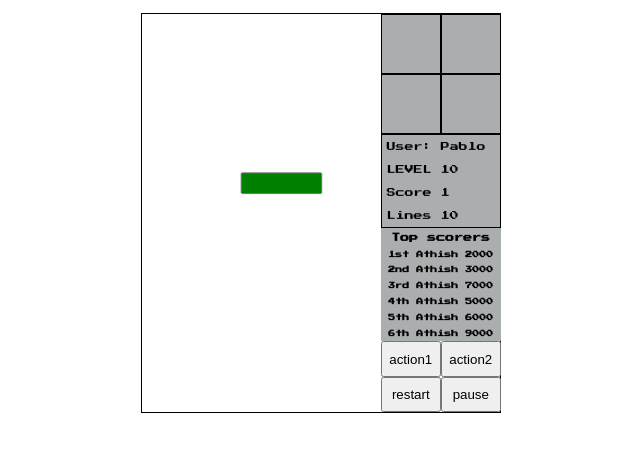
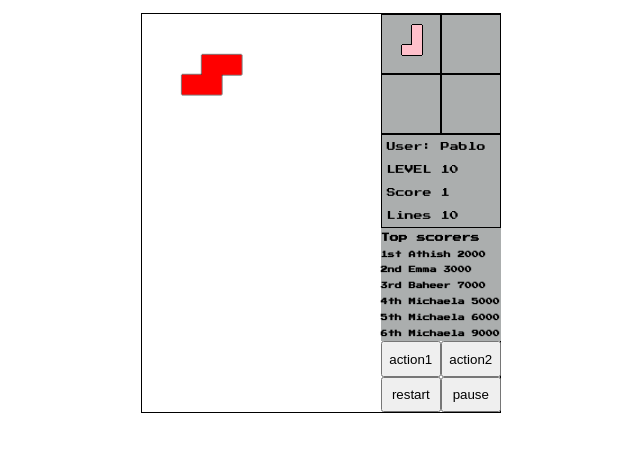
Before and after one commit to PabloJulianRial/tetris, a website built with Vite: page index.html in a window 1280 px wide. Shown: the part 35-486 px from the top of the page, without its empty margins (319-959 px from the left). Built offline with nearby package versions, Linux system fonts and the light colour scheme.

Commit message:
add logic to contain the falling shape in the canvas, added properties to Shapes.ts

```diff
--- a/src/main.ts
+++ b/src/main.ts
@@ -3,17 +3,39 @@ import { Shape, shapesArray } from "./shapes";
 import { nextShapesArray } from "./nextShapes";
 import { users } from "./users";
 
-const level =document.querySelector<HTMLDivElement>(".game__display__stats__level")
-const score =document.querySelector<HTMLDivElement>(".game__display__stats__score")
-const lines =document.querySelector<HTMLDivElement>(".game__display__stats__lines")
-const user =document.querySelector<HTMLDivElement>(".game__display__stats__user")
-const scoreOne =document.querySelector<HTMLDivElement>(".game__display__scores__one")
-const scoreTwo =document.querySelector<HTMLDivElement>(".game__display__scores__two")
-const scoreThree =document.querySelector<HTMLDivElement>(".game__display__scores__three")
-const scoreFour =document.querySelector<HTMLDivElement>(".game__display__scores__four")
-const scoreFive =document.querySelector<HTMLDivElement>(".game__display__scores__five")
-const scoreSix =document.querySelector<HTMLDivElement>(".game__display__scores__six")
-const next = document.querySelector<HTMLButtonElement>(".game__display__next__item")
+const level = document.querySelector<HTMLDivElement>(
+  ".game__display__stats__level"
+);
+const score = document.querySelector<HTMLDivElement>(
+  ".game__display__stats__score"
+);
+const lines = document.querySelector<HTMLDivElement>(
+  ".game__display__stats__lines"
+);
+const user = document.querySelector<HTMLDivElement>(
+  ".game__display__stats__user"
+);
+const scoreOne = document.querySelector<HTMLDivElement>(
+  ".game__display__scores__one"
+);
+const scoreTwo = document.querySelector<HTMLDivElement>(
+  ".game__display__scores__two"
+);
+const scoreThree = document.querySelector<HTMLDivElement>(
+  ".game__display__scores__three"
+);
+const scoreFour = document.querySelector<HTMLDivElement>(
+  ".game__display__scores__four"
+);
+const scoreFive = document.querySelector<HTMLDivElement>(
+  ".game__display__scores__five"
+);
+const scoreSix = document.querySelector<HTMLDivElement>(
+  ".game__display__scores__six"
+);
+const next = document.querySelector<HTMLButtonElement>(
+  ".game__display__next__item"
+);
 
 const canvas = document.getElementById("game__board") as HTMLCanvasElement;
 const canvasNext1 = document.getElementById("next1") as HTMLCanvasElement;
@@ -22,69 +44,112 @@ const ctx = canvas.getContext("2d");
 const ctx1 = canvasNext1.getContext("2d");
 const ctx2 = canvasNext2.getContext("2d");
 
-if (!ctx || !next || !ctx1 || !ctx2 || !level || !score || !lines || !user || !scoreOne || !scoreTwo ||
-   !scoreThree || !scoreFour || !scoreFive || !scoreSix) {
+if (
+  !ctx ||
+  !next ||
+  !ctx1 ||
+  !ctx2 ||
+  !level ||
+  !score ||
+  !lines ||
+  !user ||
+  !scoreOne ||
+  !scoreTwo ||
+  !scoreThree ||
+  !scoreFour ||
+  !scoreFive ||
+  !scoreSix
+) {
   throw new Error("Error rendering game");
 }
 
-let currentLevel: number = 10
-let currentScore: number = 1
-let currentLines: number = 10
-let currentShape: Shape = shapesArray[1]
-let currentNextShape: Shape = nextShapesArray[1]
-let fallInterval: number = 2000  - 6000*currentLevel/35
+//----------the array of shapes to fall-----------
+let generatedShapesArray: Shape[] = [];
 
-level.innerText = `LEVEL ${currentLevel}`
-score.innerText = `Score  ${currentScore}`
-lines.innerText = `Lines ${currentLines}`
-user.innerText = `User: ${users[0].username}`
-scoreOne.innerText = `1st ${users[1].username} ${users[1].score}`
-scoreTwo.innerText = `2nd ${users[1].username} ${users[2].score}`
-scoreThree.innerText = `3rd ${users[1].username} ${users[3].score}`
-scoreFour.innerText = `4th ${users[1].username} ${users[4].score}`
-scoreFive.innerText = `5th ${users[1].username} ${users[5].score}`
-scoreSix.innerText = `6th ${users[1].username} ${users[6].score}`
+for (let shapeIndex: number = 0; shapeIndex < 500; shapeIndex++) {
+  const newShape: Shape =
+    shapesArray[Math.floor(Math.random() * shapesArray.length)];
+  generatedShapesArray.unshift(newShape);
+}
+let currentShape = generatedShapesArray[0];
+let currentLevel: number = 10;
+let currentScore: number = 1;
+let currentLines: number = 10;
+let fallInterval: number = 80;
 
-const generateRandomShape = () : Shape  =>{
-  currentShape = shapesArray[Math.floor(Math.random() * shapesArray.length)]
- return currentShape
-}
+level.innerText = `LEVEL ${currentLevel}`;
+score.innerText = `Score  ${currentScore}`;
+lines.innerText = `Lines ${currentLines}`;
+user.innerText = `User: ${users[0].username}`;
+scoreOne.innerText = `1st ${users[1].username} ${users[1].score}`;
+scoreTwo.innerText = `2nd ${users[2].username} ${users[2].score}`;
+scoreThree.innerText = `3rd ${users[3].username} ${users[3].score}`;
+scoreFour.innerText = `4th ${users[4].username} ${users[4].score}`;
+scoreFive.innerText = `5th ${users[5].username} ${users[5].score}`;
+scoreSix.innerText = `6th ${users[6].username} ${users[6].score}`;
 
-const drawRandomShape = () =>{
+//--------logic to draw the shape------------------
+const drawRandomShape = () => {
+  //-------checking if the shape touches the bottom or the sides---------------
+  if (
+    currentShape.yPos < 380 &&
+    currentShape.xPosStart >= 0 &&
+    currentShape.xPosEnd < 260
+  ) {
     ctx.clearRect(0, 0, canvas.width, canvas.height);
     ctx.beginPath();
-  ctx.strokeStyle = 'black'
-  ctx.fillStyle = `${currentShape.color}`
-  currentShape.lineTo.forEach((line) =>{
-    const x = line[0]
-    const y = line[1] + currentShape.speed
-    ctx.lineTo(x, y)
+    ctx.strokeStyle = "black";
+    ctx.fillStyle = `${currentShape.color}`;
+    currentShape.lineTo.forEach((line) => {
+      const x = line[0];
+      const y = line[1] + currentShape.yPos;
+      ctx.lineTo(x, y);
+    });
+    ctx.stroke();
+    ctx.fill();
+    currentShape.yPos += 1;
+    drawNext1Shape();
 
-  })
-  ctx.stroke();
-  ctx.fill()
-  currentShape.speed += 10
   }
-
-const drawNext1Shape = (shape: Shape) =>{
+};
+const drawNext1Shape = () => {
+  nextShapesArray.forEach((nextShape) => {
+    if (generatedShapesArray[1].id === nextShape.id) {
       ctx1.beginPath();
-  ctx1.moveTo(30, 20)
-  ctx1.strokeStyle = 'black'
-  ctx1.fillStyle = `${shape.color}`
-  shape.lineTo.forEach((line) =>{
-    const x = line[0]
-    const y = line[1]
-    ctx1.lineTo(x, y)
-  })
+      ctx1.moveTo(30, 20);
+      ctx1.strokeStyle = "black";
+      ctx1.fillStyle = `${nextShape.color}`;
+      nextShape.lineTo.forEach((line) => {
+        const x = line[0];
+        const y = line[1];
+        ctx1.lineTo(x, y);
+      });
       ctx1.stroke();
-  ctx1.fill()
+      ctx1.fill();
     }
-const clearCanvas = () => {
-  ctx.clearRect(0, 0, 240, 400);
+  });
 };
 
+const handleKeyDown = (event: KeyboardEvent) => {
+  if (event.key === "ArrowLeft") {
+    currentShape.lineTo.forEach((point) => {
+      point[0] -= 20;
+    });
+    currentShape.xPosStart -= 20;
+    currentShape.xPosEnd -= 20;
+  } else if (event.key === "ArrowRight") {
+    currentShape.lineTo.forEach((point) => {
+      point[0] += 20;
+    });
+    currentShape.xPosStart += 20;
+    currentShape.xPosEnd += 20;
+  } else if (event.key === "ArrowDown") {
+    currentShape.lineTo.forEach((point) => {
+      currentShape.yPos += 1;
+    });
+  }
+};
 
+document.addEventListener("keydown", handleKeyDown);
 
-setInterval(drawRandomShape, fallInterval)
-
-//drawNext1Shape(generateRandomShape())
+setInterval(drawRandomShape, fallInterval);
--- a/src/nextShapes.ts
+++ b/src/nextShapes.ts
@@ -1,16 +1,20 @@
 export type Shape = {
+  id:number
     speed:number ,
     color: string,
     lineTo:  number [][]
+
     rotate?: () => void
   }
   export const nextSquare: Shape = {
+    id:1,
     speed : 0,
     color: "blue",
     lineTo:[ [30, 20], [50, 20], [50, 40], [30,40], [30,20]]
   };
 
   export const nextStick: Shape = {
+    id:2,
     speed : 0,
   color: "green",
   rotate(){
@@ -19,6 +23,7 @@ export type Shape = {
   lineTo: [ [10, 20], [10, 30], [50, 30], [50, 20], [10, 20]]
   }
   export const nextEll: Shape = {
+    id:3,
     speed : 0,
   color: "yellow",
   rotate(){
@@ -27,6 +32,7 @@ export type Shape = {
   lineTo: [[20, 10], [20, 40], [50, 40], [50, 30], [30, 30], [30, 10], [20, 10]]
   }
   export const NextJey: Shape = {
+    id:4,
     speed : 0,
   color: "pink",
   rotate(){
@@ -35,6 +41,7 @@ export type Shape = {
   lineTo: [[30, 10], [40, 10], [40, 40], [20, 40], [20, 30], [30, 30], [30, 10]]
   }
   export const NextTee: Shape = {
+    id:5,
     speed : 0,
   color: "orange",
   rotate(){
@@ -43,6 +50,7 @@ export type Shape = {
   lineTo: [[15, 20],[45, 20],[45, 30], [35, 30], [35, 40], [25, 40], [25, 30], [15, 30], [15, 20]]
   }
   export const nextEss: Shape = {
+    id:6,
     speed : 0,
   color: "brown",
   rotate(){
@@ -51,6 +59,7 @@ export type Shape = {
   lineTo: [[40, 20], [20, 20], [20, 30], [30, 30], [30, 40], [50, 40], [50, 30], [40, 30], [40, 20]]
   }
   export const nextZee: Shape = {
+    id:7,
     speed : 0,
   color: "red",
   rotate(){
--- a/src/shapes.ts
+++ b/src/shapes.ts
@@ -1,17 +1,30 @@
 export type Shape = {
-  speed:number ,
+  id:number,
+  yPos:number ,
+  xPosStart:number,
+  xPosEnd:number,
+
+  variation: number,
   color: string,
   lineTo:  number [][]
   rotate?: () => void
 }
 export const square: Shape = {
-  speed : 0,
+  id:1,
+  yPos : 0,
+  xPosStart :100,
+  xPosEnd:140,
+  variation: 0,
   color: "blue",
-  lineTo:[ [100,0],[140, 0], [140, 40], [100, 40], [100,0]]
+  lineTo:[ [100,-20],[140, -20], [140, 20], [100, 20], [100,-20]]
 };
 
 export const stick: Shape = {
-  speed : 0,
+  id:2,
+  yPos : 0,
+  xPosStart :100,
+  xPosEnd:180,
+  variation: 0,
 color: "green",
 rotate(){
   //some logic
@@ -19,44 +32,66 @@ rotate(){
 lineTo: [ [100,0],[180, 0], [180, 20], [100, 20], [100, 0]]
 }
 export const ell: Shape = {
-  speed : 0,
+  id:3,
+  yPos : 0,
+  xPosStart :100,
+  xPosEnd:140,
+  variation: 0,
 color: "yellow",
 rotate(){
   //so,me logic
 },
-lineTo: [[100,0],[100, 60], [140, 60], [140, 40], [120, 40], [120, 0], [100, 0]]
+lineTo: [[100,-40],[100, 20], [140, 20], [140, 0], [120, 0], [120, -40], [100, -40]]
 }
 export const jey: Shape = {
-  speed : 0,
+  id:4,
+  yPos : 0,
+  xPosStart :60,
+  xPosEnd:100,
+  variation: 0,
 color: "pink",
 rotate(){
   //some logic
 },
-lineTo: [[100,0],[100, 60], [60, 60], [60, 40], [80, 40], [80, 0], [100, 0]]
+
+lineTo: [[100,-40],[100, 20], [60, 20], [60, 0], [80, 0], [80, -40], [100, -40]]
+
 }
 export const tee: Shape = {
-  speed : 0,
+  id:5,
+  yPos : 0,
+  xPosStart :80,
+  xPosEnd:140,
+  variation: 0,
 color: "orange",
 rotate(){
   //some logic
 },
-lineTo: [[100,0],[140, 0],[140, 20],[120, 20], [120, 40], [100, 40], [100, 20], [80, 20], [80, 0], [100, 0]]
+lineTo: [[100,-20],[140, -20],[140, 0],[120, 0], [120, 20], [100, 20], [100, 0], [80, 0], [80, -20], [100, -20]]
 }
 export const ess: Shape = {
-  speed : 0,
+  id:6,
+  yPos : 0,
+  xPosStart :100,
+  xPosEnd:160,
+  variation: 0,
 color: "brown",
 rotate(){
   //some logic
 },
-lineTo: [[100,0],[140, 0], [140, 20], [160, 20], [160, 40], [120, 40], [120, 20], [100, 20], [100, 0]]
+lineTo: [[100,-20],[140, -20], [140, 0], [160, 0], [160, 20], [120, 20], [120, 0], [100, 0], [100, 0]]
 }
 export const zee: Shape = {
-  speed : 0,
+  id:7,
+  yPos : 0,
+  xPosStart :40,
+  xPosEnd:100,
+  variation: 0,
 color: "red",
 rotate(){
   //some logic
 },
-lineTo: [[100,0], [60, 0], [60, 20], [40, 20], [40, 40], [80, 40],[80, 20],[100, 20],  [100, 0]]
+lineTo: [[100,-20], [60, -20], [60, 0], [40, 0], [40, 20], [80, 20],[80, 0],[100, 0],  [100, -20]]
 }
 
 export const shapesArray = [
--- a/src/style.scss
+++ b/src/style.scss
@@ -63,7 +63,7 @@ body {
       align-items: left;
       justify-content: space-around;
       > * {
-        text-align: center;
+        text-align: left;
         font-size: 7px;
       }
       &__head{
```
Also changed, not shown: src/utils.ts (deleted). Lines whose indentation alone changed are shown as unchanged.
